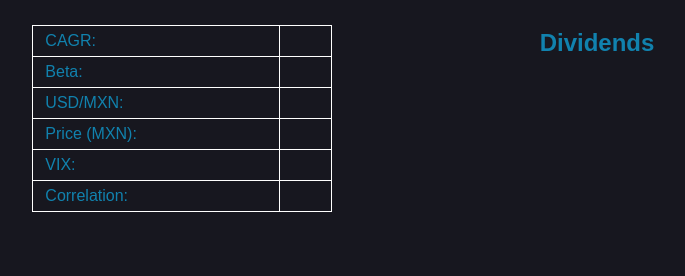
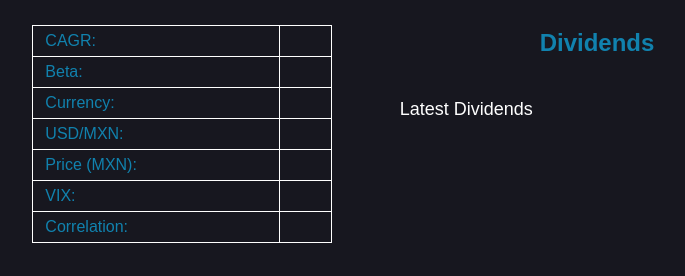
Before and after one commit to JacoboT27/StockAnalyzer, a Flask app: page / in a window 1280 px wide. Shown: the part 1574-1850 px from the top of the page, without its empty margins (43-728 px from the left). Before the commit the page ends 1786 px from the top, so only its background shows below. Run offline with Flask 3, Linux system fonts and the light colour scheme.

Commit message:
finished dividend section

```diff
--- a/app.py
+++ b/app.py
@@ -34,6 +34,8 @@ def stock_api(ticker):
     hist = stock.history(period=period)
     dividendRate = stock.info.get('dividendRate', None)
     ex_div_date = stock.info.get('exDividendDate', None)
+    dividendTail = stock.dividends.tail(5)
+    payoutratio = stock.info.get("payoutRatio", None)
 
     close = hist['Close'].fillna(method='ffill')
     ln_close = np.log(close)
@@ -155,9 +157,11 @@ def stock_api(ticker):
         'dates_ratio': ratio_dates,
         'ratio_sma10': sma10_ratio.tolist(),
         'usd_mxn': round(mxn_price,2),
+        'stock_currency': stock_currency,
         'price': round(price, 2),
         'recent_vix': recent_vix,
         'dividendRate': dividendRate,
+        'payoutratio': payoutratio,
         'ex_div_date': (
             None if ex_div_date is None
             else (
@@ -169,7 +173,8 @@ def stock_api(ticker):
                     else str(ex_div_date)
                 )
             )
-        )
+        ),
+        'dividendTail': ([{'date': k.strftime('%y-%m-%d'), 'amount': v}for k, v in dividendTail.items()] if not dividendTail.empty else None)
     })
 
 if __name__ == '__main__':
--- a/static/script.js
+++ b/static/script.js
@@ -41,6 +41,7 @@ function fetchAndUpdate(ticker, period) {
 function updateTable(data) {
   document.getElementById("beta").innerText = data.beta;
   document.getElementById("cagr").innerText = data.cagr;
+  document.getElementById("currency").innerText = data.stock_currency;
   document.getElementById("usdmxn").innerText = data.usd_mxn;
   document.getElementById("price").innerText = data.price;
   document.getElementById("vix").innerText = data.recent_vix;
@@ -50,6 +51,21 @@ function updateTable(data) {
 function updateDividends(data, ticker) {
   document.getElementById("dividendRate").innerText = data.dividendRate ? `Dividend Rate: ${data.dividendRate}` : `${ticker} does not pay dividends`;
   document.getElementById("ex_div_date").innerText = data.ex_div_date ? `Ex-Dividend Date: ${data.ex_div_date}` : "No Ex-Dividend Date";
+  document.getElementById("payoutratio").innerText = data.payoutratio ? `Payout Ratio: ${parseFloat(data.payoutratio).toFixed(2)}` : "No Payout Ratio";
+  const tailElement = document.getElementById("dividend-tail");
+  tailElement.innerHTML = "";
+
+  if (data.dividendTail && data.dividendTail.length > 0) {
+    data.dividendTail.forEach(d => {
+      const li = document.createElement("li");
+      li.textContent = `${d.date}: $${parseFloat(d.amount).toFixed(2)}`;
+      tailElement.appendChild(li);
+    });
+  } else {
+    const li = document.createElement("li");
+    li.textContent = "No recent dividends";
+    tailElement.appendChild(li);
+  }
 }
 
 function updateCharts(data, ticker) {
--- a/static/style.css
+++ b/static/style.css
@@ -106,3 +106,9 @@ label {
   font-size: large;
   font-weight: lighter;
 }
+
+.dividend-list {
+  margin: 0;
+  color: white;
+  padding: 0;
+}
--- a/templates/index.html
+++ b/templates/index.html
@@ -55,6 +55,7 @@
         <table>
         <tr><td>CAGR:</td><td id="cagr"></td></tr>
         <tr><td>Beta:</td><td id="beta"></td></tr>
+        <tr><td>Currency:</td><td id="currency"></td></tr>
         <tr><td>USD/MXN:</td><td id="usdmxn"></td></tr>
         <tr><td>Price (MXN):</td><td id="price"></td></tr>
         <tr><td>VIX:</td><td id="vix"></td></tr>
@@ -65,7 +66,12 @@
       <p>Dividends</p>
       <div class="dividend-info">
         <p id="dividendRate"></p>
+        <p id=payoutratio></p>
         <p id="ex_div_date"></p>
+        <div class="grid-container">
+        <p>Latest Dividends</p>
+        <ul id="dividend-tail" class="dividend-list"></ul>
+        </div>
       </div>
     </div>
   </div>
```
